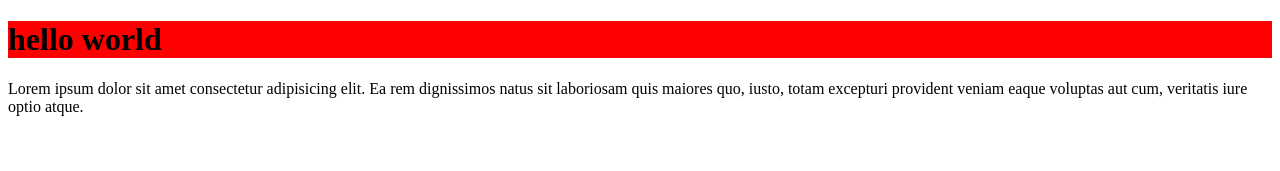
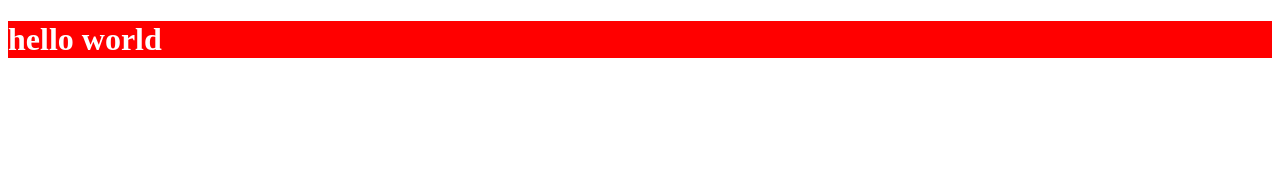
Before and after one commit to TameemTT/testing-git-repo, a plain HTML site: page index.html in a window 1280 px wide. Drawn offline with Linux system fonts and the light colour scheme.

Commit message:
css updated

```diff
--- a/index.html
+++ b/index.html
@@ -11,5 +11,6 @@
    <p>Lorem ipsum dolor sit amet consectetur adipisicing elit. Ea rem dignissimos natus sit laboriosam quis maiores quo, iusto, totam excepturi provident veniam eaque voluptas aut cum, veritatis iure optio atque.
 
    </p>
+   <p>Lorem ipsum dolor, sit amet consectetur adipisicing elit. Magni deserunt cupiditate dolor deleniti obcaecati quis accusamus dignissimos nulla sapiente, corporis non nemo ipsa officiis maiores! At, quis architecto. Dolore, fuga.</p>
 </body>
 </html>
--- a/style.css
+++ b/style.css
@@ -1,3 +1,7 @@
 h1{
     background-color: red;
+    color: white;
 }
+p{
+    color: white;
+}
```
